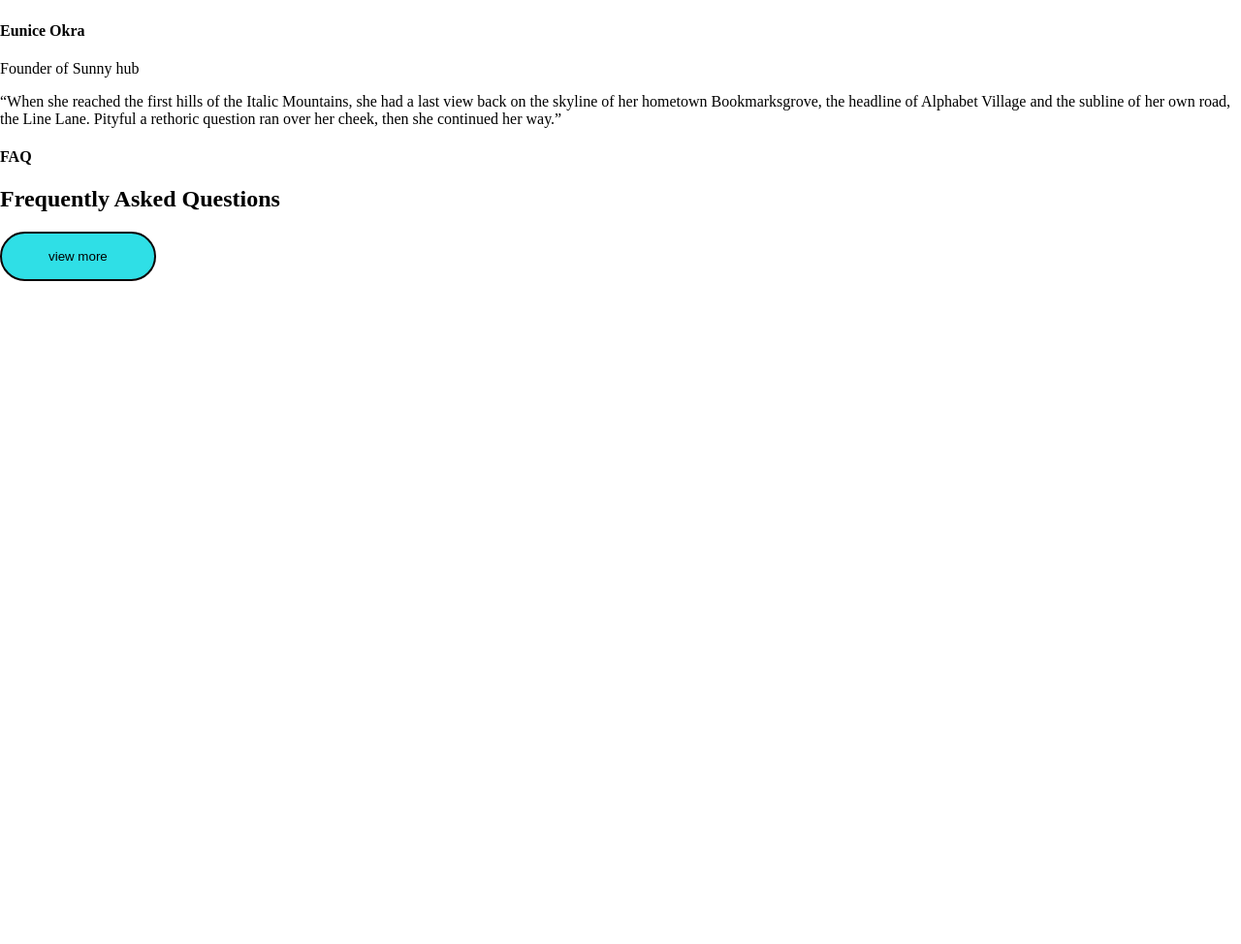
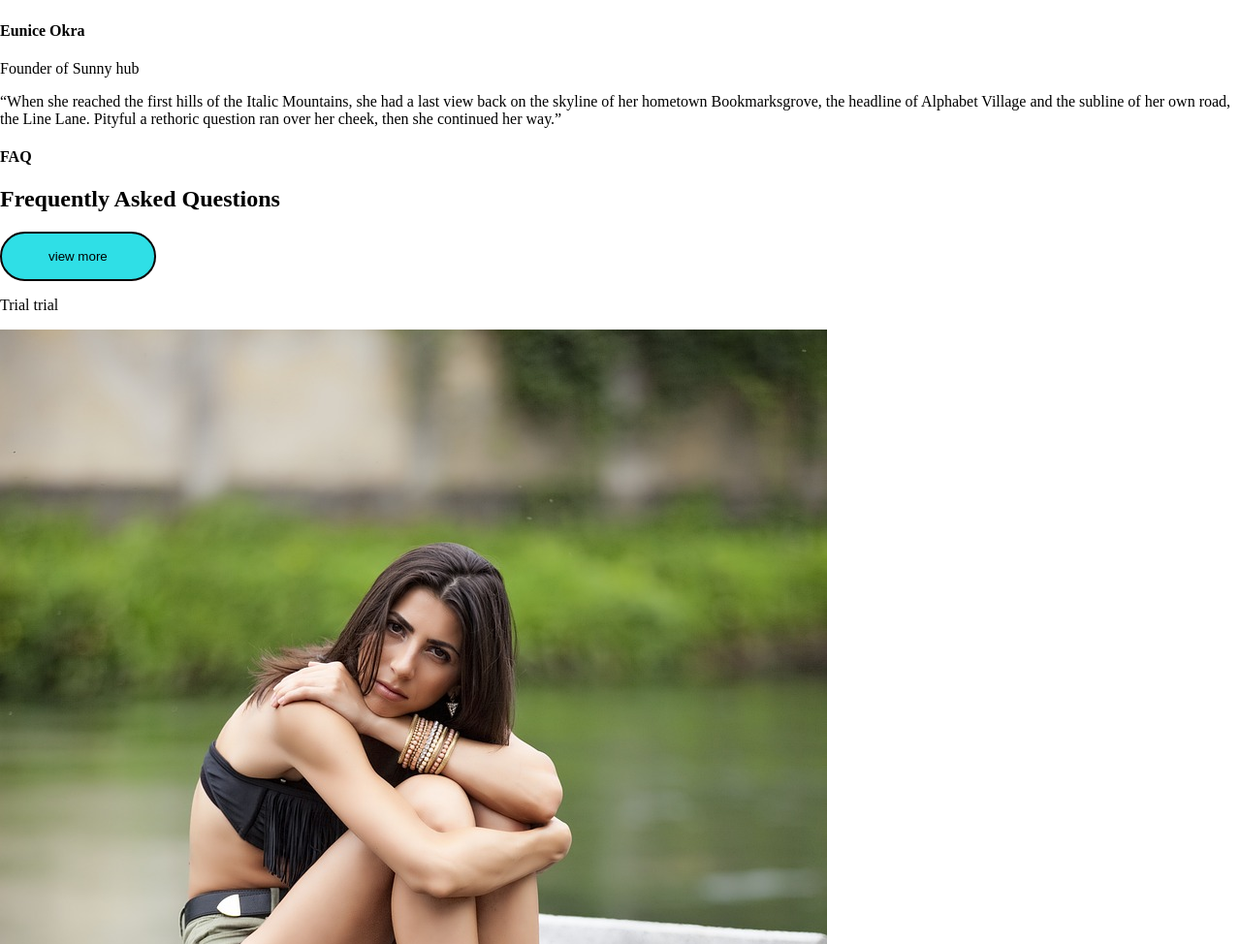
Before and after one commit to AbenaGold/landingpage, a plain HTML site: page index.html in a window 1280 px wide. Shown: the part 2586-3560 px from the top of the page at 97% size. Before the commit the page ends 2876 px from the top, so only its background shows below. Drawn offline with Linux system fonts and the light colour scheme.

Commit message:
added a new picture

```diff
--- a/index.html
+++ b/index.html
@@ -106,6 +106,8 @@
 
     </section>
     <script src="./js/index.js"></script>
+    <p> Trial trial</p>
+    <img src="./img/laceblackshoe.jpg" alt="">
 </body>
 
 </html>
```
Also changed, not shown: img/istockphoto-914192124-1024x1024.jpg (added).
